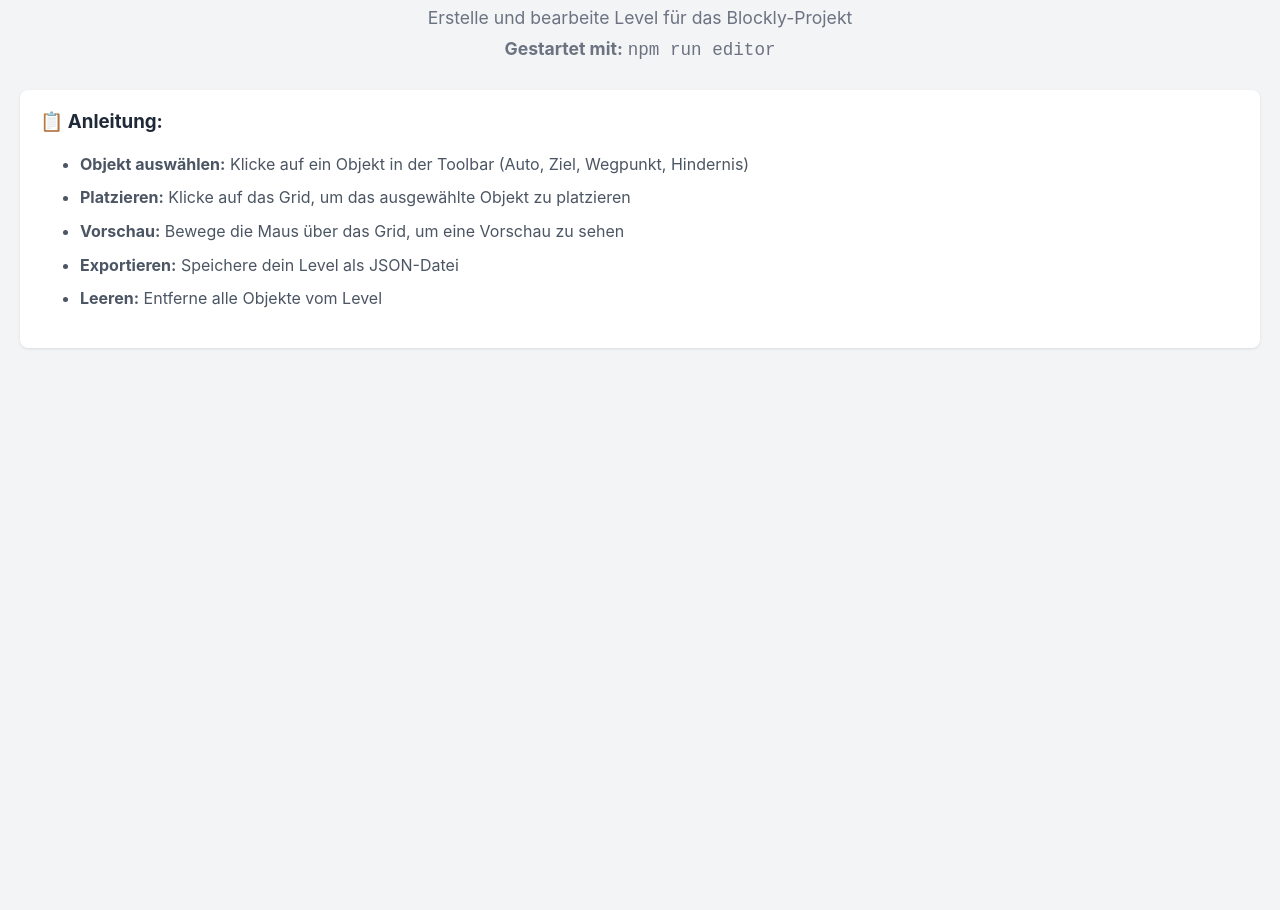
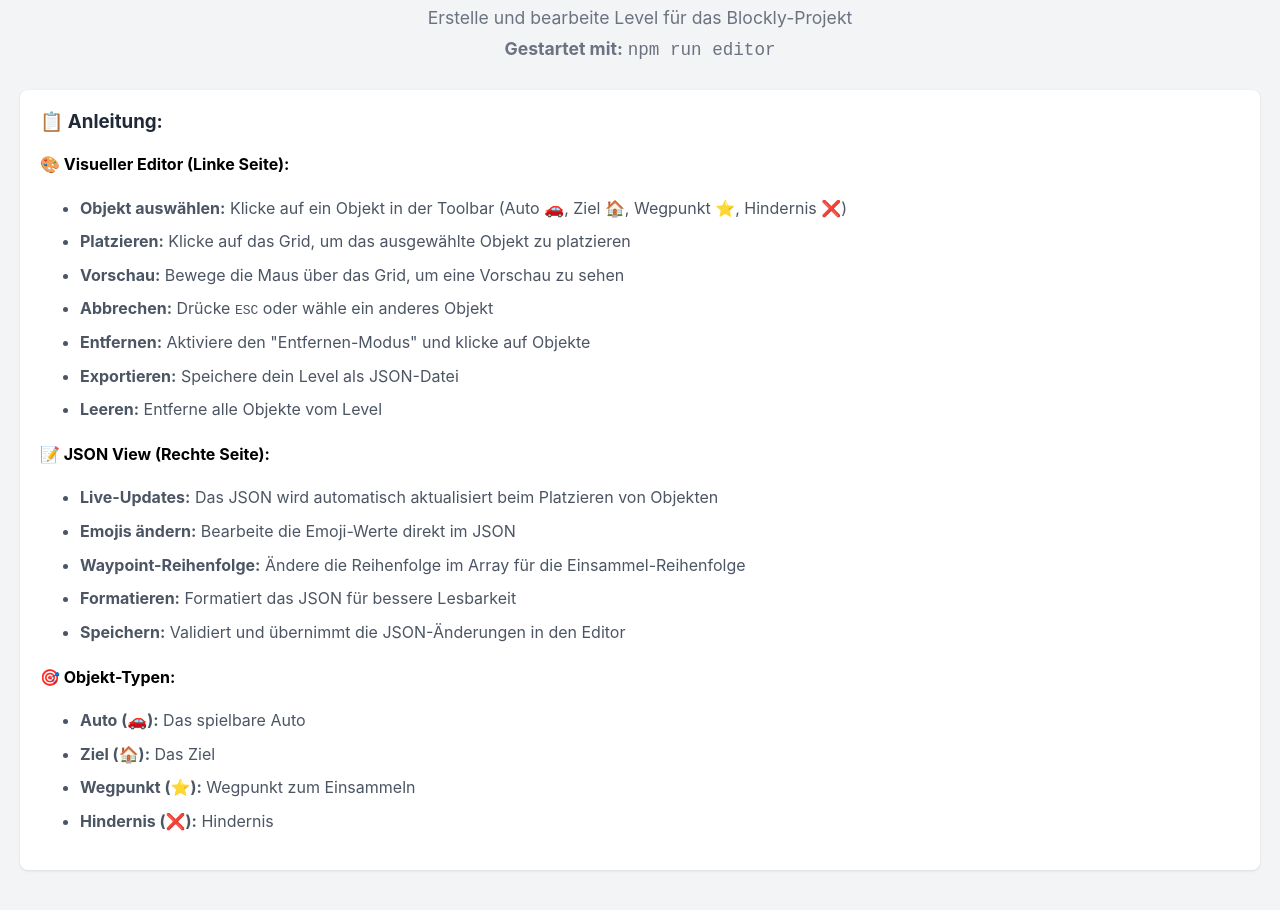
Before and after one commit to Sebbsen/blockly-hsh-python-ts, a website: page src/map-editor/demo.html in a window 1280 px wide. Shown: the part 72-982 px from the top of the page. Before the commit the page ends 800 px from the top, so only its background shows below. Drawn offline with Linux system fonts and the light colour scheme.

Commit message:
Update instructions

```diff
--- a/src/map-editor/demo.html
+++ b/src/map-editor/demo.html
@@ -66,12 +66,33 @@
 
     <div class="instructions">
         <h3>📋 Anleitung:</h3>
+
+        <h4>🎨 Visueller Editor (Linke Seite):</h4>
         <ul>
-            <li><strong>Objekt auswählen:</strong> Klicke auf ein Objekt in der Toolbar (Auto, Ziel, Wegpunkt, Hindernis)</li>
+            <li><strong>Objekt auswählen:</strong> Klicke auf ein Objekt in der Toolbar (Auto 🚗, Ziel 🏠, Wegpunkt ⭐, Hindernis ❌)</li>
             <li><strong>Platzieren:</strong> Klicke auf das Grid, um das ausgewählte Objekt zu platzieren</li>
             <li><strong>Vorschau:</strong> Bewege die Maus über das Grid, um eine Vorschau zu sehen</li>
+            <li><strong>Abbrechen:</strong> Drücke <code>ESC</code> oder wähle ein anderes Objekt</li>
+            <li><strong>Entfernen:</strong> Aktiviere den "Entfernen-Modus" und klicke auf Objekte</li>
             <li><strong>Exportieren:</strong> Speichere dein Level als JSON-Datei</li>
             <li><strong>Leeren:</strong> Entferne alle Objekte vom Level</li>
+        </ul>
+
+        <h4>📝 JSON View (Rechte Seite):</h4>
+        <ul>
+            <li><strong>Live-Updates:</strong> Das JSON wird automatisch aktualisiert beim Platzieren von Objekten</li>
+            <li><strong>Emojis ändern:</strong> Bearbeite die Emoji-Werte direkt im JSON</li>
+            <li><strong>Waypoint-Reihenfolge:</strong> Ändere die Reihenfolge im Array für die Einsammel-Reihenfolge</li>
+            <li><strong>Formatieren:</strong> Formatiert das JSON für bessere Lesbarkeit</li>
+            <li><strong>Speichern:</strong> Validiert und übernimmt die JSON-Änderungen in den Editor</li>
+        </ul>
+
+        <h4>🎯 Objekt-Typen:</h4>
+        <ul>
+            <li><strong>Auto (🚗):</strong> Das spielbare Auto</li>
+            <li><strong>Ziel (🏠):</strong> Das Ziel</li>
+            <li><strong>Wegpunkt (⭐):</strong> Wegpunkt zum Einsammeln</li>
+            <li><strong>Hindernis (❌):</strong> Hindernis</li>
         </ul>
     </div>
 
```
Also changed, not shown: src/map-editor/README.md.
